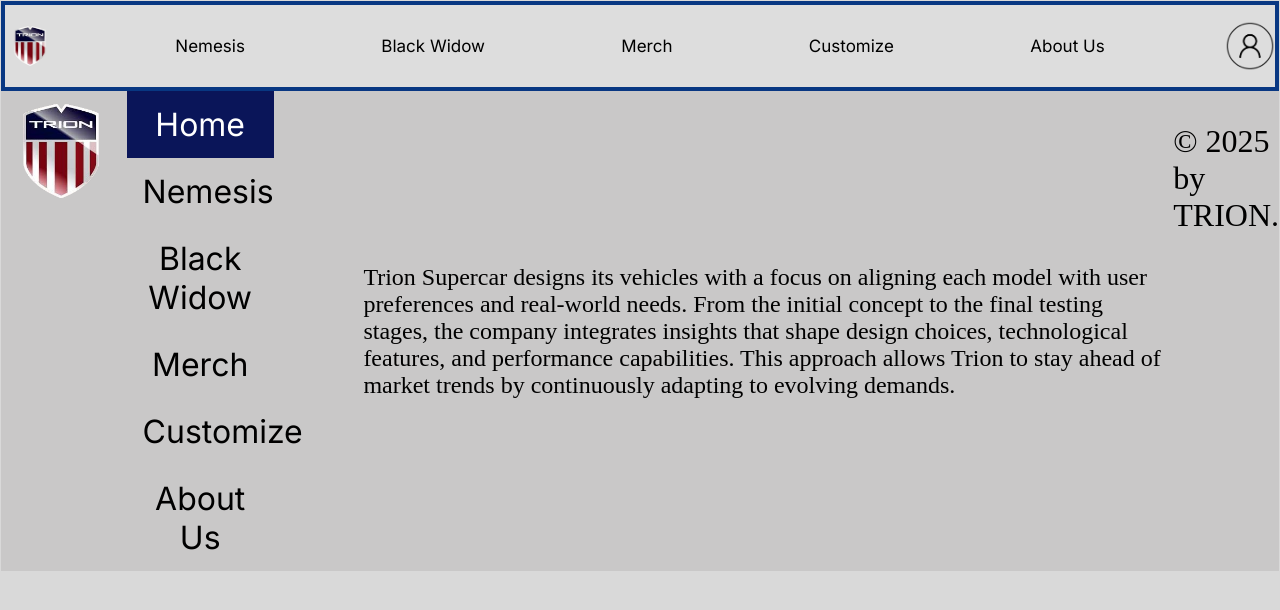
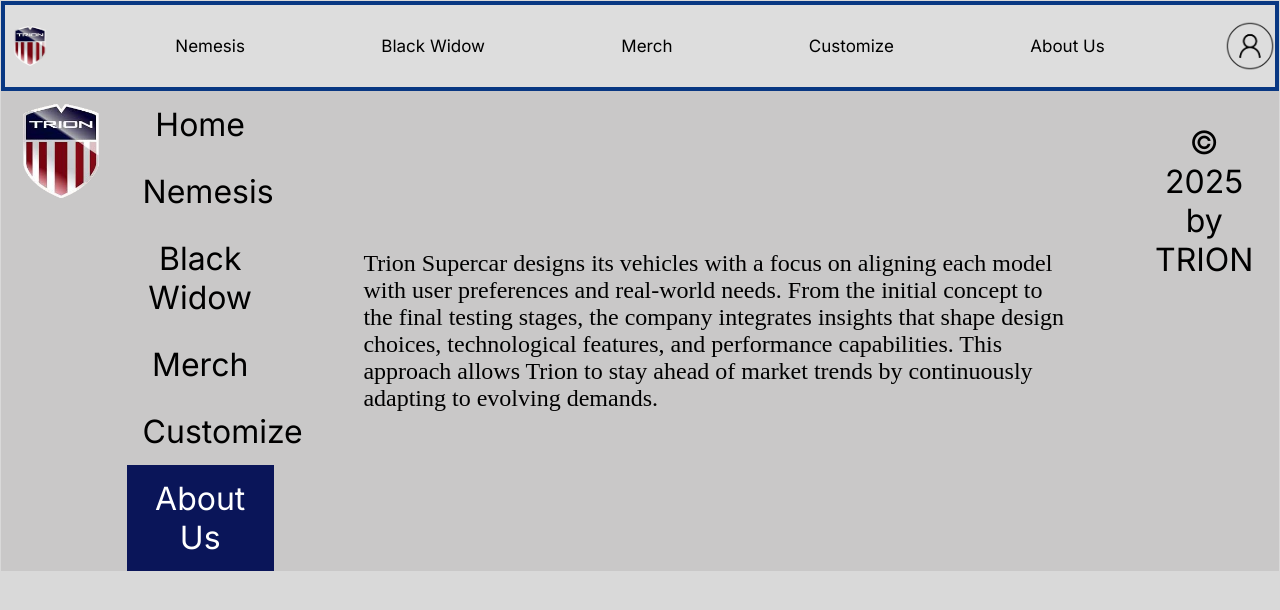
Before and after one commit to niah4me/supercar-website-am-niahs-team, a plain HTML site: page about-us.html in a window 1280 px wide. Drawn offline with Linux system fonts and the light colour scheme; a web font is replaced by a local one.

Commit message:
fixed footer classes

```diff
--- a/about-us.html
+++ b/about-us.html
@@ -28,15 +28,15 @@
         <img src="images/trion.logo.png" alt="Logo" class="logo-foot">
       </div>
       <nav class="navbar-footer-nav">
-        <a href="index.html" class="active">Home</a>
+        <a href="index.html">Home</a>
         <a href="nemesis.html">Nemesis</a>
         <a href="black-widow.html">Black Widow</a>
         <a href="merch.html">Merch</a>
         <a href="configure.html">Customize</a>
-        <a href="about-us.html">About Us </a>
+        <a href="about-us.html" class="active">About Us </a>
       </nav>
       <p class="footer-text">Trion Supercar designs its vehicles with a focus on aligning each model with user preferences and real-world needs. From the initial concept to the final testing stages, the company integrates insights that shape design choices, technological features, and performance capabilities. This approach allows Trion to stay ahead of market trends by continuously adapting to evolving demands.</p>
-      <p>&copy; 2025 by TRION.
+      <p class="copyright">&copy; 2025 by TRION
       </p>
       </footer>
   </body>
```
Also changed, not shown: black-widow.html (+3 -3 lines), configure.html (+3 -3 lines), merch.html (+2 -2 lines), nemesis.html (+3 -3 lines).
